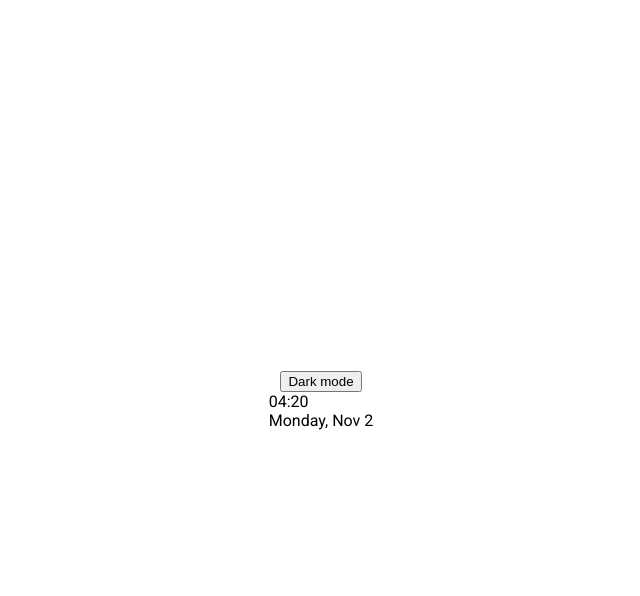
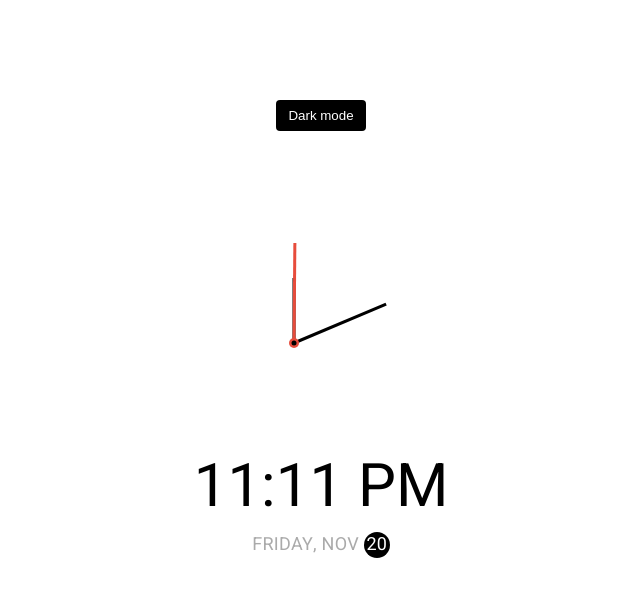
Before and after one commit to xxxcodeingxxx/50-Projects, a plain HTML site: page Project Number Twenty/themeClock/index.html in a window 1280 px wide. Shown: the whole page, without its empty margins (319-959 px from the left). Drawn offline with Linux system fonts and the light colour scheme; a web font is replaced by a local one.

Commit message:
theme clock final update

```diff
--- a/Project Number Twenty/themeClock/index.html
+++ b/Project Number Twenty/themeClock/index.html
@@ -19,8 +19,8 @@
             <div class="center-point"></div>
         </div>
 
-        <div class="time">04:20</div>
-        <div class="date">Monday, Nov <span class="circle">2</span></div>
+        <div class="time"></div>
+        <div class="date"></div>
     </div>
 
     <script src="script.js"></script>
--- a/Project Number Twenty/themeClock/script.js
+++ b/Project Number Twenty/themeClock/script.js
@@ -1 +1,48 @@
 console.log('Theme clock....tic toc tic toc....:)')
+
+const hourEl = document.querySelector('.hour')
+const minuteEl = document.querySelector('.minute')
+const secondEl = document.querySelector('.second')
+const timeEl = document.querySelector('.time')
+const dateEl = document.querySelector('.date')
+const toggle = document.querySelector('.toggle')
+
+const days = ['Sunday', 'Monday', 'Tuesday', 'Wednesday', 'Thursday', 'Friday', 'Saturday']
+const months = ['Jan', 'Feb', 'Mar', 'Apr', 'May', 'Jun', 'Jul', 'Aug', 'Sep', 'Oct', 'Nov', 'Dec']
+
+toggle.addEventListener('click', (e) => {
+    const html = document.querySelector('html')
+    if(html.classList.contains('dark')) {
+        html.classList.remove('dark')
+        e.target.innerHTML = 'Dark mode'
+    } else {
+        html.classList.add('dark')
+        e.target.innerHTML = 'Light mode'
+    }
+})
+
+function setTime() {
+    const time = new Date()
+    const month = time.getMonth()
+    const day = time.getDay()
+    const date = time.getDate()
+    const hours = time.getHours()
+    const hoursForClock = hours % 12
+    const minutes = time.getMinutes()
+    const seconds = time.getSeconds()
+    const ampm = hours >= 12 ? 'PM' : 'AM'
+
+    hourEl.style.transform = `translate(-50%, -100%) rotate(${scale(hoursForClock, 0, 11, 0, 360)}deg)`
+    minuteEl.style.transform = `translate(-50%, -100%) rotate(${scale(minutes, 0, 59, 0, 360)}deg)`
+    secondEl.style.transform = `translate(-50%, -100%) rotate(${scale(seconds, 0, 59, 0, 360)}deg)`
+
+    timeEl.innerHTML = `${hoursForClock}:${minutes < 10 ? `0${minutes}` : minutes} ${ampm}`
+    dateEl.innerHTML = `${days[day]}, ${months[month]} <span class="circle">${date}</span>`
+}
+
+const scale = (num, in_min, in_max, out_min, out_max) => {
+    return (num - in_min) * (out_max - out_min) / (in_max - in_min) + out_min
+}
+
+setTime()
+setInterval(setTime, 1000)
--- a/Project Number Twenty/themeClock/styles.css
+++ b/Project Number Twenty/themeClock/styles.css
@@ -1,16 +1,141 @@
 @import url('https://fonts.googleapis.com/css2?family=Isometra&family=Roboto:ital,wght@0,100..900;1,100..900&display=swap');
+@import url('https://fonts.googleapis.com/css2?family=Isometra&family=Heebo:ital,wght@0,100..900;1,100..900&display=swap');
+
+:root {
+    --primary-color: #000;
+    --secondary-color: #fff;
+    --danger-color: #e74c3c;
+    --light-grey: #aaa;
+}
+
+html {
+    transition: all .5s ease-in-out;
+}
+
+html.dark {
+    --primary-color: #fff;
+    --secondary-color: #333;
+}
+
+html.dark {
+    background-color: #111;
+    color: var(--primary-color);
+}
 
 * {
     box-sizing: border-box;
 }
 
 body {
-    font-family: 'Roboto', sans-serif;
+    font-family: 'Heebo', sans-serif;
     margin: 0;
     display: flex;
-    flex-direction: column;
     align-items: center;
     justify-content: center;
     height: 100vh;
     overflow: hidden;
+    text-align: center;
 }
+
+.toggle {
+    background-color: var(--primary-color);
+    color: var(--secondary-color);
+    border: 0;
+    border-radius: 4px;
+    padding: 8px 12px;
+    position: absolute;
+    top: 100px;
+    cursor: pointer;
+}
+
+.toggle:focus {
+    outline: none;
+}
+
+.clock-contianer {
+    display: flex;
+    flex-direction: column;
+    justify-content: space-between;
+    align-items: center;
+
+}
+
+.clock {
+    position: relative;
+    width: 200px;
+    height: 200px;
+}
+
+.needle {
+    position: absolute;
+    background-color: var(--primary-color);
+    top: 50%;
+    left: 50%;
+    height: 65px;
+    width: 3px;
+    transform-origin: bottom center;
+    transition: all 0.5s ease-in-out;
+}
+
+.needle.hour {
+    transform: translate(-50%, -100%) rotate(0deg);
+}
+
+.needle.minute {
+    transform: translate(-50%, -100%) rotate(0deg);
+    height: 100px;
+}
+
+.needle.second {
+    transform: translate(-50%, -100%) rotate(0deg);
+    height: 100px;
+    background-color: var(--danger-color);
+}
+
+.center-point {
+    background-color: var(--danger-color);
+    width: 10px;
+    height: 10px;
+    position: absolute;
+    top: 50%;
+    left: 50%;
+    transform: translate(-50%, -50%);
+    border-radius: 50%;
+}
+
+.center-point::after {
+    content: '';
+    background-color: var(--primary-color);
+    width: 5px;
+    height: 5px;
+    position: absolute;
+    top: 50%;
+    left: 50%;
+    transform: translate(-50%, -50%);
+    border-radius: 50%;
+}
+
+.time {
+    font-size: 60px;
+}
+
+.date {
+    color: var(--light-grey);
+    font-size: 18px;
+    letter-spacing: 0.3px;
+    text-transform: uppercase;
+}
+
+.date .circle {
+    background-color: var(--primary-color);
+    color: var(--secondary-color);
+    border-radius: 50%;
+    height: 26px;
+    width: 26px;
+    display: inline-flex;
+    align-items: center;
+    justify-content: center;
+    line-height: 26px;
+    transition: all 0.5s ease-in;
+    font-size: 18px;
+}
```
